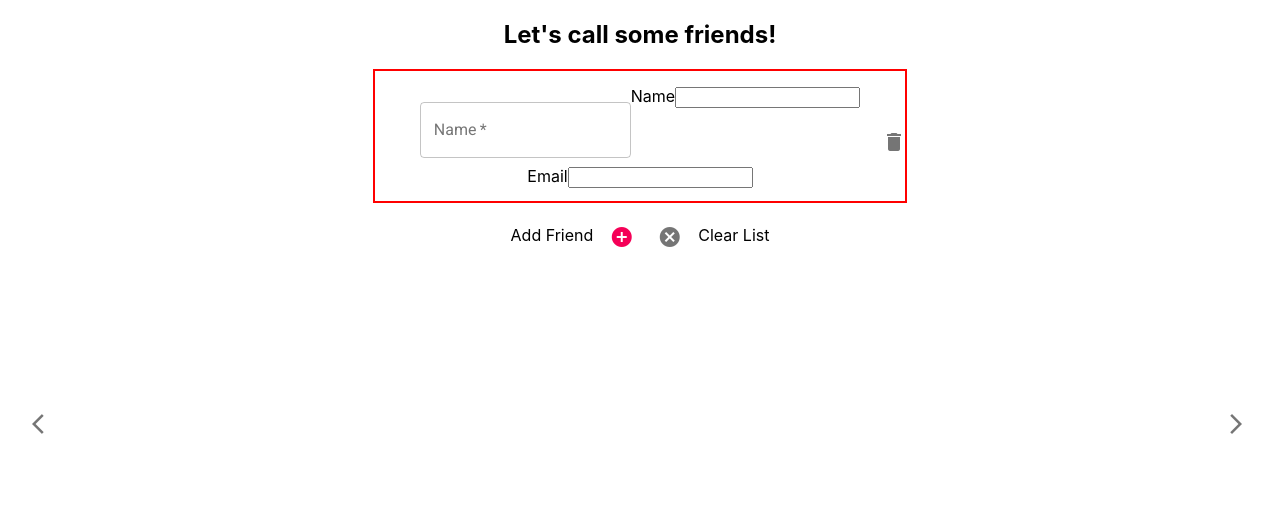
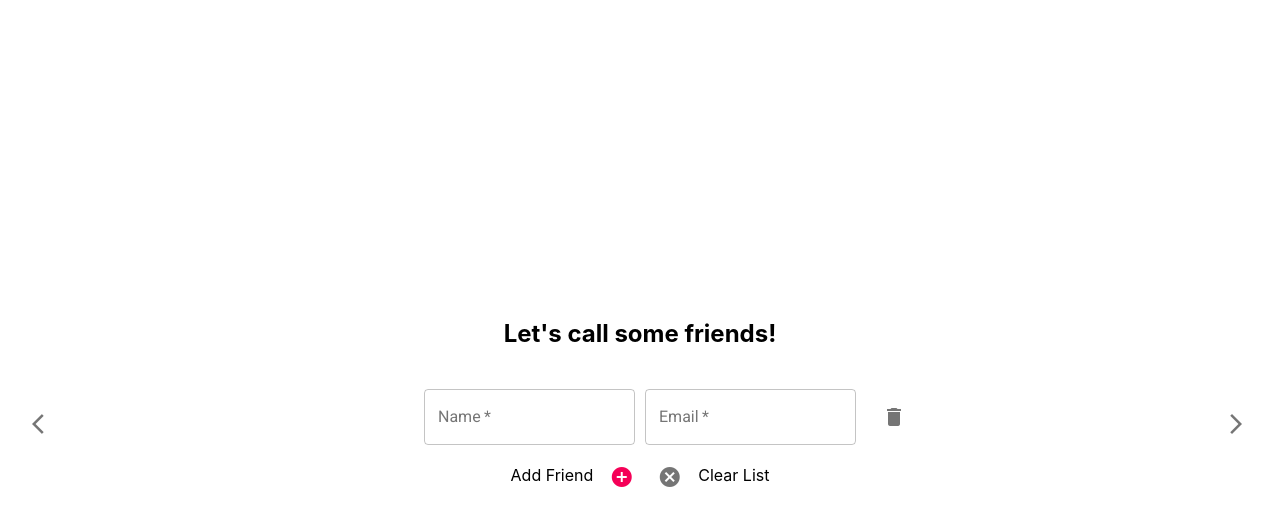
Before and after one commit to amancioandre/k121, a React (Create React App) app in the folder frontend/: page / in a window 1280 px wide. Shown: the top 526 px of the page. Built offline with nearby package versions, Linux system fonts and the light colour scheme.

Commit message:
Client: styling

```diff
--- /dev/null
+++ b/frontend/src/Components/Form/Event.css
@@ -0,0 +1,4 @@
+.Event {
+  display: flex;
+  flex-flow: column nowrap;
+}
--- a/frontend/src/Components/Form/Event.js
+++ b/frontend/src/Components/Form/Event.js
@@ -1,4 +1,6 @@
 import React, { Fragment } from 'react';
+
+import './Event.css';
 
 /* Material UI */
 import { TextField } from '@material-ui/core';
--- a/frontend/src/Components/Form/Friend.css
+++ b/frontend/src/Components/Form/Friend.css
@@ -1,14 +1,13 @@
 .friendField {
-  margin: 10px auto;
-  padding: 15px;
+  margin: 5px auto;
+  padding: 5px;
   width: 500px;
-  height: 100px;
-  border: 2px solid red;
+  height: 70px;
 }
 
 .deleteBtn {
   position: relative;
-  top: -70px;
+  top: -60px;
   left: 480px;
   margin: 0;
   padding: 0;
--- a/frontend/src/Components/Form/Friend.js
+++ b/frontend/src/Components/Form/Friend.js
@@ -12,7 +12,7 @@ const form = (props) => {
 
     return (
       <div key={i} className="friendField">
-        <div>
+        <div className="inputFriend">
         <TextField
           margin="normal"
           variant="outlined"
@@ -26,26 +26,22 @@ const form = (props) => {
           }}
           required
         />
-          <label htmlFor={nameId}>Name</label>
-          <input
-            id={nameId}
-            data-id={i}
-            type="text"
-            name={nameId}
-            defaultValue={props.friends[i].name}
-            className='name'
-            required />
         </div>
-        <div>
-          <label htmlFor={emailId}>Email</label>
-          <input
-            id={emailId}
-            data-id={i}
+        <div className="inputFriend">
+          <TextField
+            margin="normal"
+            variant="outlined"
+            label="Email"
             type="email"
-            name={emailId}
             defaultValue={props.friends[i].email}
-            className='email'
-            required />
+            inputProps={{
+              id: emailId,
+              "data-id": i,
+              name: emailId,
+              className: 'email',
+            }}
+            required
+          />
         </div>
         <div className='deleteBtn'>
           <IconButton onClick={(i) => props.deleteBtn(i)}>
--- a/frontend/src/Containers/Secret/Secret.css
+++ b/frontend/src/Containers/Secret/Secret.css
@@ -1,10 +1,17 @@
 .Shuffler {
-  display: absolute;
-  top: 20%;
   margin: 0 auto;
   width: 80%;
+  height: 100vh;
+  display: flex;
+  flex-flow: column nowrap;
+  justify-content: center;
+  align-content: center;
 }
 
+.inputFriend {
+  display: inline;
+  margin: 0 5px;
+}
 .submitBtn {
   width: 400px;
   height: 90px;
```
